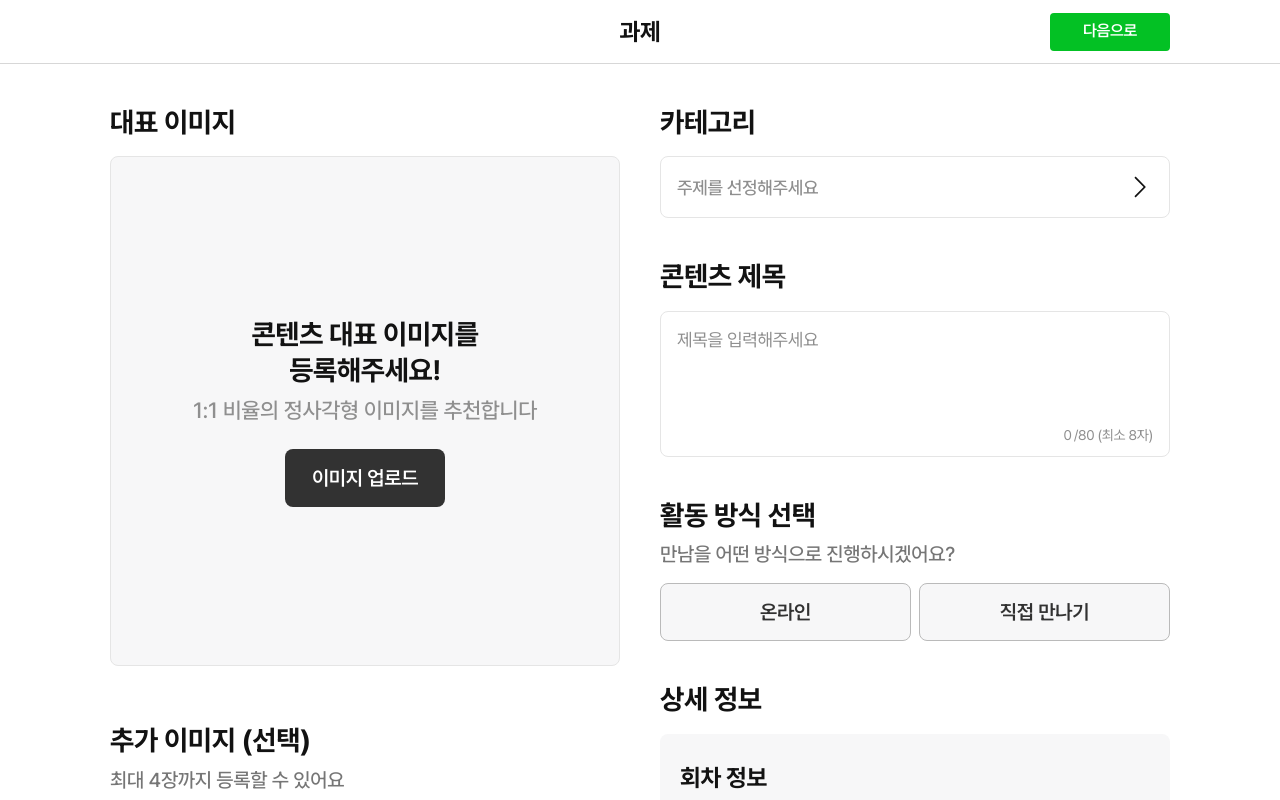
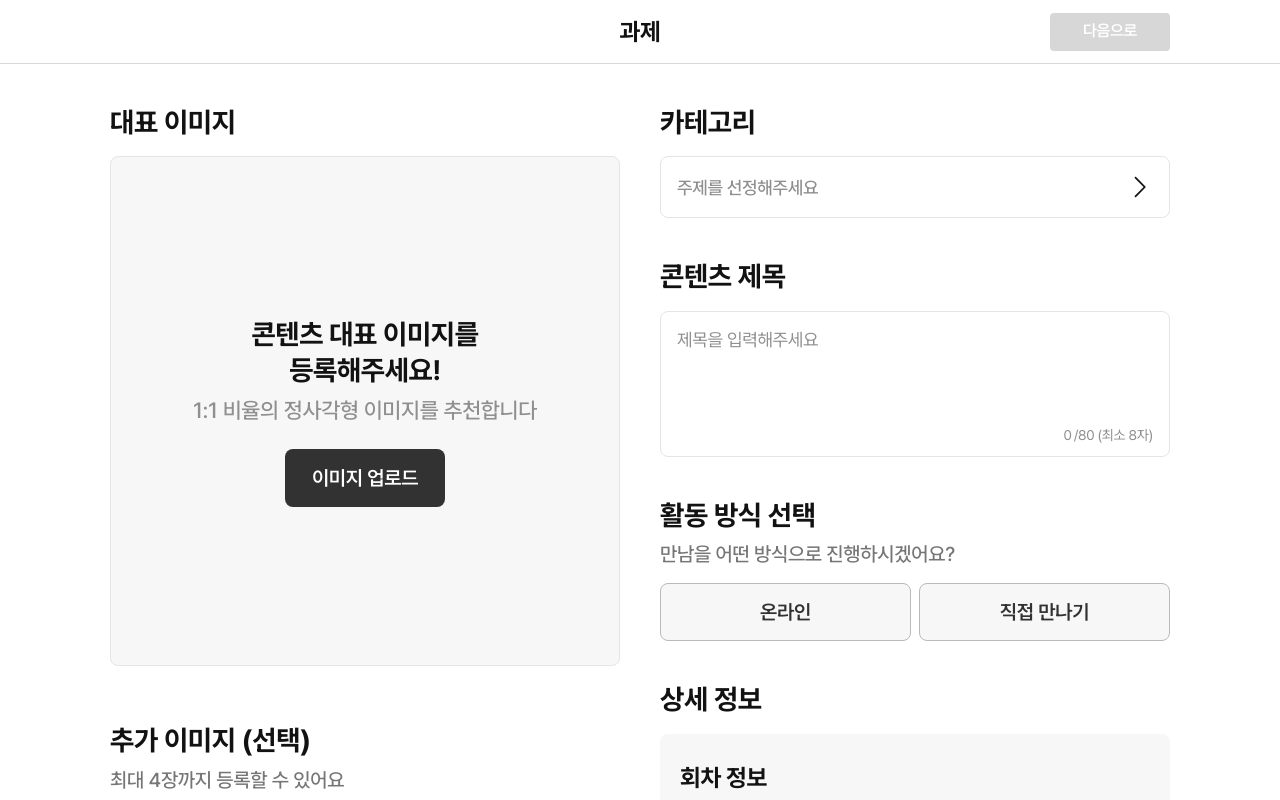
Before and after one commit to p-acid/curi, a Next.js app: page / in a window 1280 px wide. Shown: the top 800 px of the page. Built offline with nearby package versions, Linux system fonts and the light colour scheme; what overlay-kit would draw is missing.

Commit message:
feat: 다음으로 버튼 validation

```diff
--- a/src/app/(home)/layout.tsx
+++ b/src/app/(home)/layout.tsx
@@ -1,15 +1,14 @@
 import type { PropsWithChildren } from "react";
-import { BottomButton } from "@/layouts/bottom-button";
-import { Header } from "@/layouts/header";
+import { HomeBottomButton, HomeHeader } from "./src/ui";
 
-const NavigationLayout = ({ children }: PropsWithChildren) => {
+const HomeLayout = ({ children }: PropsWithChildren) => {
   return (
     <div>
-      <Header title="과제" />
+      <HomeHeader />
       {children}
-      <BottomButton>다음으로</BottomButton>
+      <HomeBottomButton />
     </div>
   );
 };
 
-export default NavigationLayout;
+export default HomeLayout;
--- /dev/null
+++ b/src/app/(home)/src/model/index.ts
@@ -0,0 +1 @@
+export { useHomeLayout } from "./use-home-layout";
--- /dev/null
+++ b/src/app/(home)/src/model/use-home-layout.ts
@@ -0,0 +1,35 @@
+import { useMemo } from "react";
+import type { Session } from "@/store/use-create-content-store";
+import { useCreateContentStore } from "@/store/use-create-content-store";
+
+const isSessionValid = (session: Session): boolean => {
+  if (!session.date) return false;
+  if (!session.description || session.description.length < 8) return false;
+
+  return true;
+};
+
+export const useHomeLayout = () => {
+  const categories = useCreateContentStore((state) => state.categories);
+  const title = useCreateContentStore((state) => state.title);
+  const meetingType = useCreateContentStore((state) => state.meetingType);
+  const sessions = useCreateContentStore((state) => state.sessions);
+  const mainImageId = useCreateContentStore((state) => state.mainImageId);
+
+  const nextDisabled = useMemo(() => {
+    if (categories.length < 1) return true;
+
+    if (!title || title.length < 8) return true;
+
+    if (!meetingType) return true;
+
+    if (!mainImageId) return true;
+
+    if (sessions.length < 1) return true;
+    if (!sessions.every(isSessionValid)) return true;
+
+    return false;
+  }, [categories, title, meetingType, sessions, mainImageId]);
+
+  return { nextDisabled };
+};
--- a/src/app/(home)/src/ui/additional-images.tsx
+++ b/src/app/(home)/src/ui/additional-images.tsx
@@ -144,7 +144,7 @@ export const AdditionalImages = () => {
           <div
             key={preview.id}
             onClick={() => handleImageClick(index)}
-            className="aspect-square cursor-pointer overflow-hidden rounded-lg border border-[#E5E5E5] bg-[#F7F7F8] transition-opacity hover:opacity-80 max-mobile:min-w-30"
+            className="aspect-square cursor-pointer overflow-hidden rounded-lg border border-[#E5E5E5] bg-[#F7F7F8] max-mobile:min-w-30"
           >
             <img
               src={preview.dataUrl}
--- /dev/null
+++ b/src/app/(home)/src/ui/home-bottom-button.tsx
@@ -0,0 +1,10 @@
+"use client";
+
+import { BottomButton } from "@/layouts/bottom-button";
+import { useHomeLayout } from "../model";
+
+export const HomeBottomButton = () => {
+  const { nextDisabled } = useHomeLayout();
+
+  return <BottomButton disabled={nextDisabled}>다음으로</BottomButton>;
+};
--- /dev/null
+++ b/src/app/(home)/src/ui/home-header.tsx
@@ -0,0 +1,9 @@
+"use client";
+
+import { Header } from "@/layouts/header";
+import { useHomeLayout } from "../model";
+
+export const HomeHeader = () => {
+  const { nextDisabled } = useHomeLayout();
+  return <Header title="과제" nextDisabled={nextDisabled} />;
+};
--- a/src/app/(home)/src/ui/index.ts
+++ b/src/app/(home)/src/ui/index.ts
@@ -1,5 +1,7 @@
 export { AdditionalImages } from "./additional-images";
 export { CategorySelector } from "./category-selector";
+export { HomeBottomButton } from "./home-bottom-button";
+export { HomeHeader } from "./home-header";
 export { MainImage } from "./main-image";
 export { MeetingTypeSelector } from "./meeting-type-selector";
 export { SessionForm } from "./session-form";
--- a/src/store/use-create-content-store.ts
+++ b/src/store/use-create-content-store.ts
@@ -1,5 +1,4 @@
 import { create } from "zustand";
-import { createJSONStorage, persist } from "zustand/middleware";
 
 export type MeetingType = "online" | "offline";
 
```
